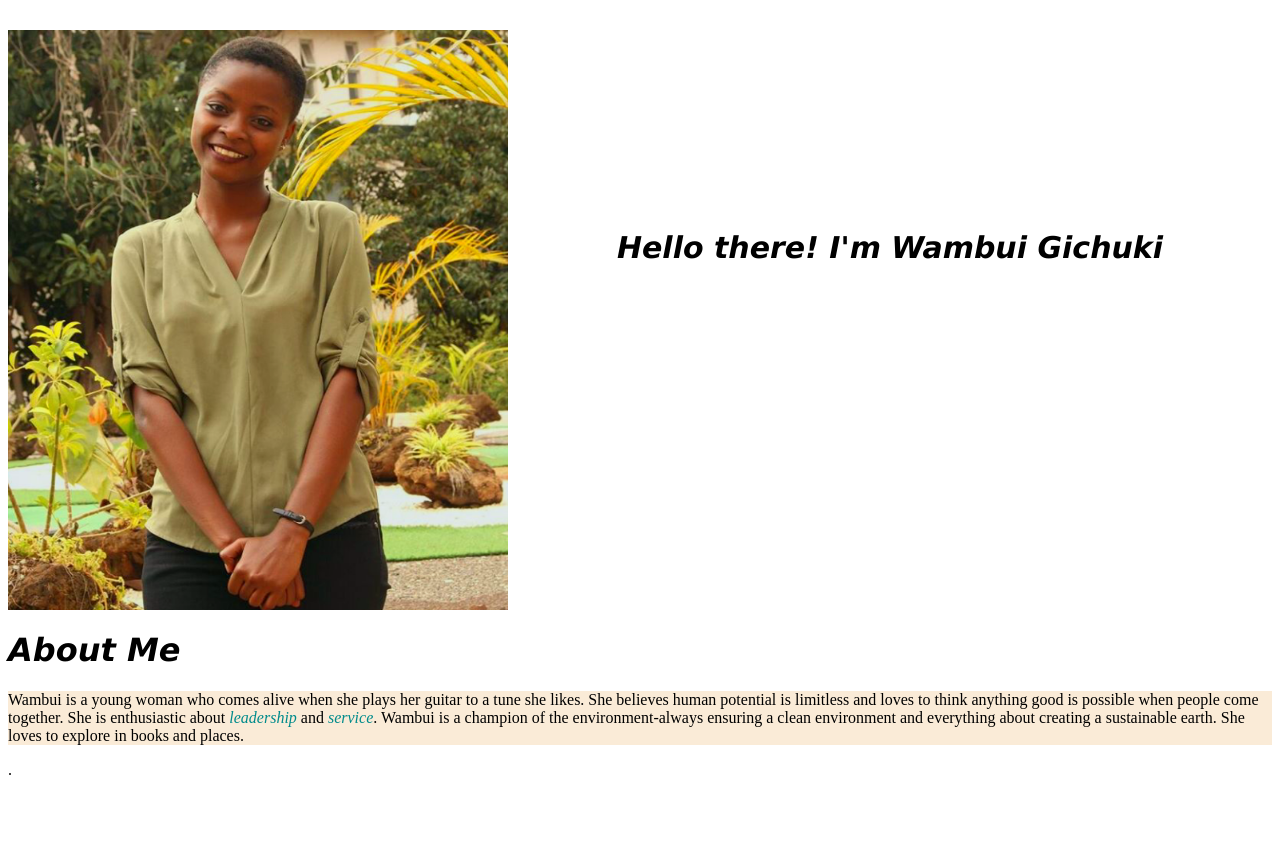
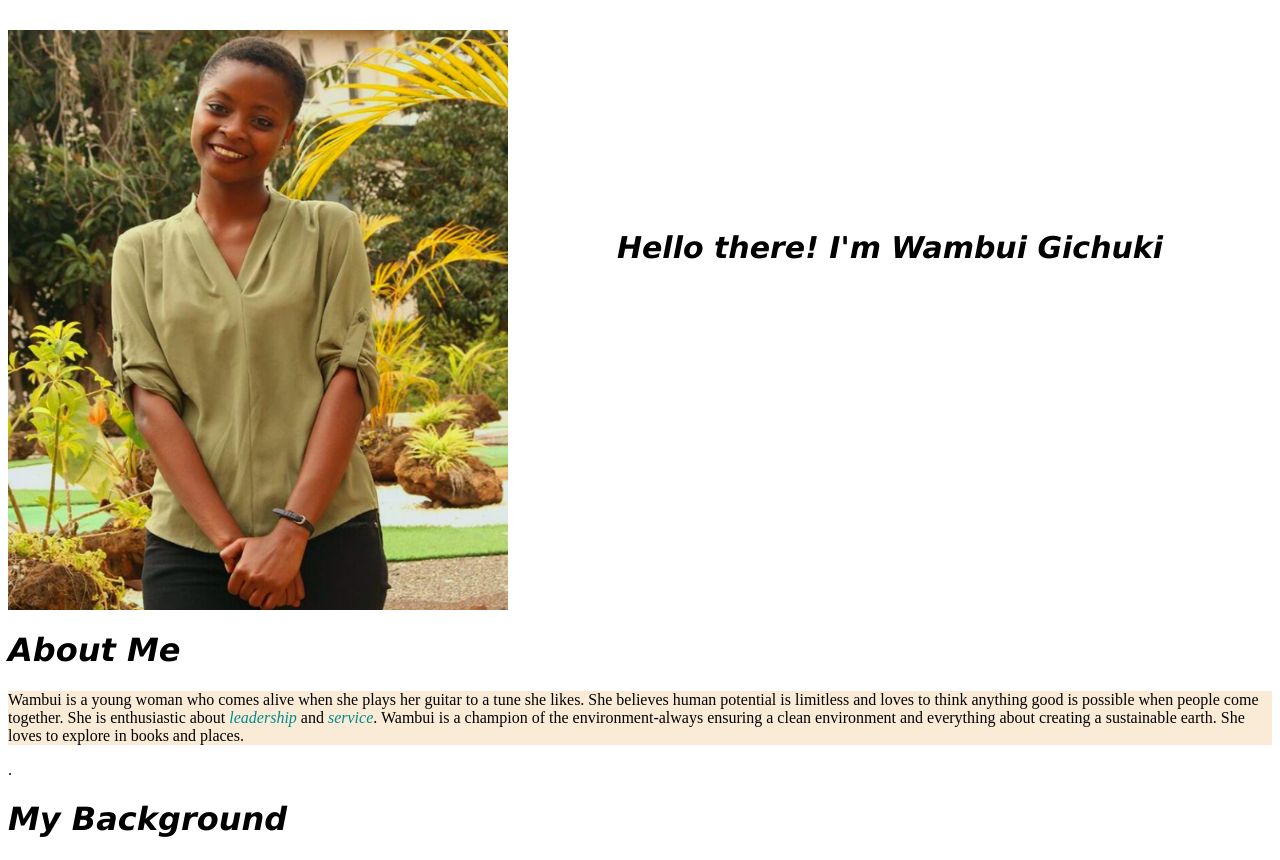
Before and after one commit to Anngichuki/ip, a plain HTML site: page index.html in a window 1280 px wide. Before the commit the page ends 800 px from the top, so only its background shows below. Drawn offline with Linux system fonts and the light colour scheme.

Commit message:
add heading,h1(My background) on index.html

```diff
--- a/index.html
+++ b/index.html
@@ -13,11 +13,13 @@
     </div>
         <h1 class="heading">About Me</h1>
     </div>
-
     <p style="background-color: antiquewhite">Wambui is a young woman who comes alive when she plays her guitar to a tune she likes. She believes human potential is
         limitless and loves to think anything good is possible when people come together. She is enthusiastic about <span class="important">leadership</span> and <span class="important">service</span>.
      Wambui is a champion of the environment-always ensuring a clean environment and everything about creating a sustainable earth. She loves to explore in books and places.
     </p>.
+    <div>
+    <h1 class="heading">My Background</h1>
+    </div>
 </body>
 
 
```
